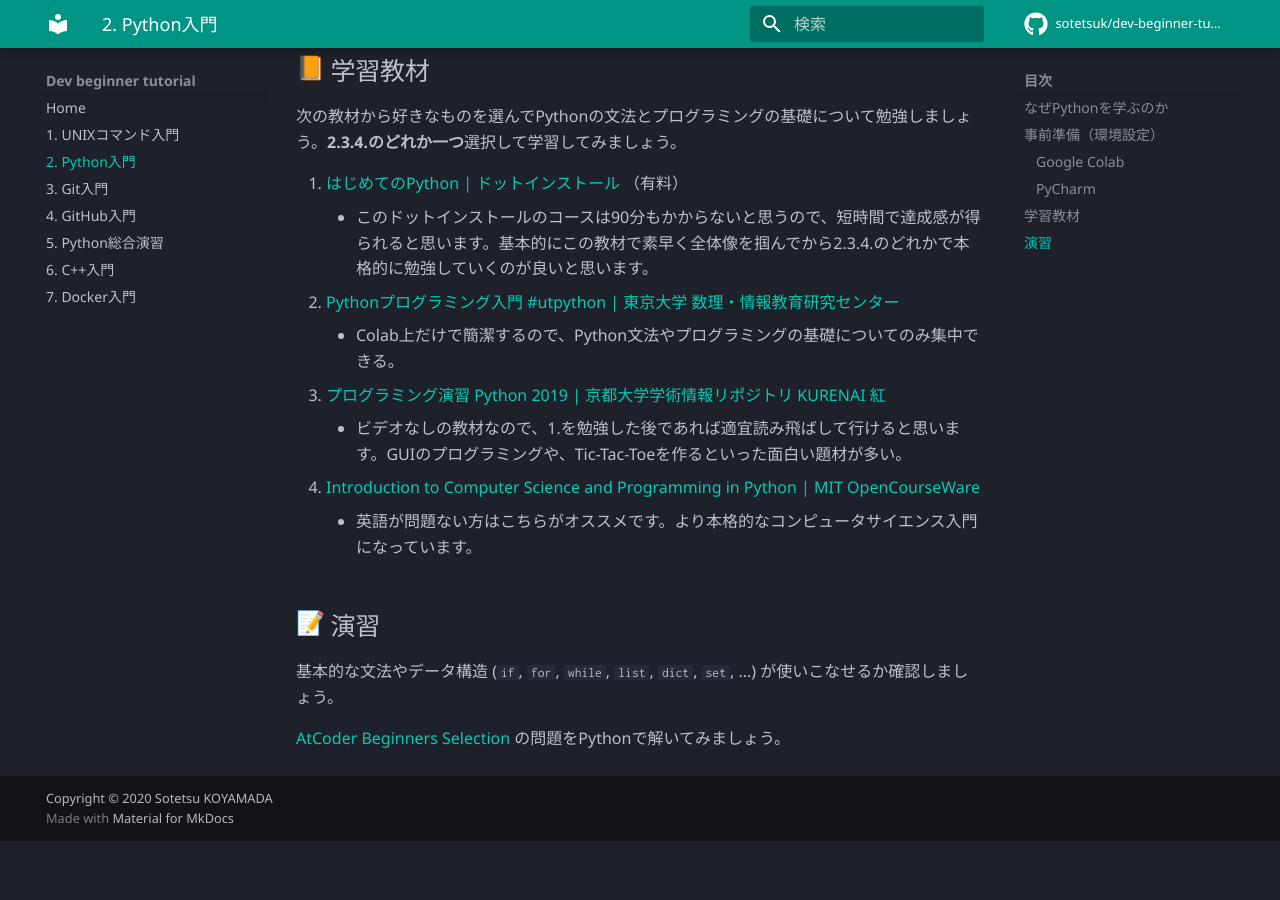
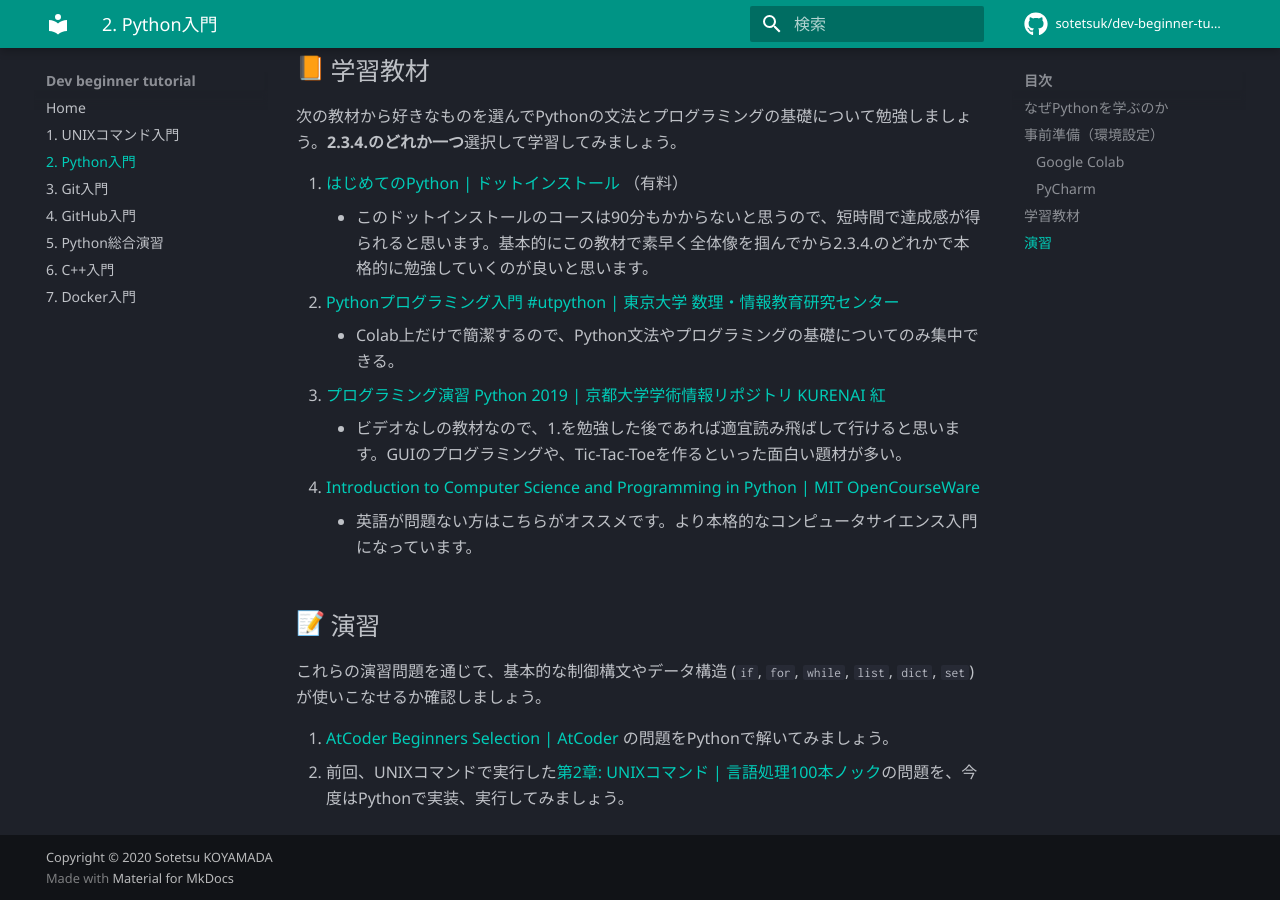
Before and after one commit to sotetsuk/dev-beginner-tutorial, an MkDocs documentation site: the page built from docs/python.md, in a window 1280 px wide and 900 px high, scrolled down 2338 px. Built offline with MkDocs 1.6.1 and Material for MkDocs 9.7.7, drawn with Linux system fonts in a browser that asks for light colours; emoji names are drawn with the system emoji font; comment, search, counter and statistics services are not loaded; before the commit the page ends 3179 px from its top, so only the background shows below that.

Commit message:
docs: add prob

```diff
--- a/docs/python.md
+++ b/docs/python.md
@@ -50,6 +50,7 @@
 
 ## :pencil: 演習
 
-基本的な文法やデータ構造 (`if`, `for`, `while`, `list`, `dict`, `set`, ...) が使いこなせるか確認しましょう。
+これらの演習問題を通じて、基本的な制御構文やデータ構造 (`if`, `for`, `while`, `list`, `dict`, `set`) が使いこなせるか確認しましょう。
 
-[AtCoder Beginners Selection](https://atcoder.jp/contests/abs/tasks) の問題をPythonで解いてみましょう。
+1. [AtCoder Beginners Selection | AtCoder](https://atcoder.jp/contests/abs/tasks) の問題をPythonで解いてみましょう。
+2. 前回、UNIXコマンドで実行した[第2章: UNIXコマンド | 言語処理100本ノック](https://nlp100.github.io/ja/)の問題を、今度はPythonで実装、実行してみましょう。
```
Also changed, not shown: docs/unix_command.md (+1 -2 lines).
